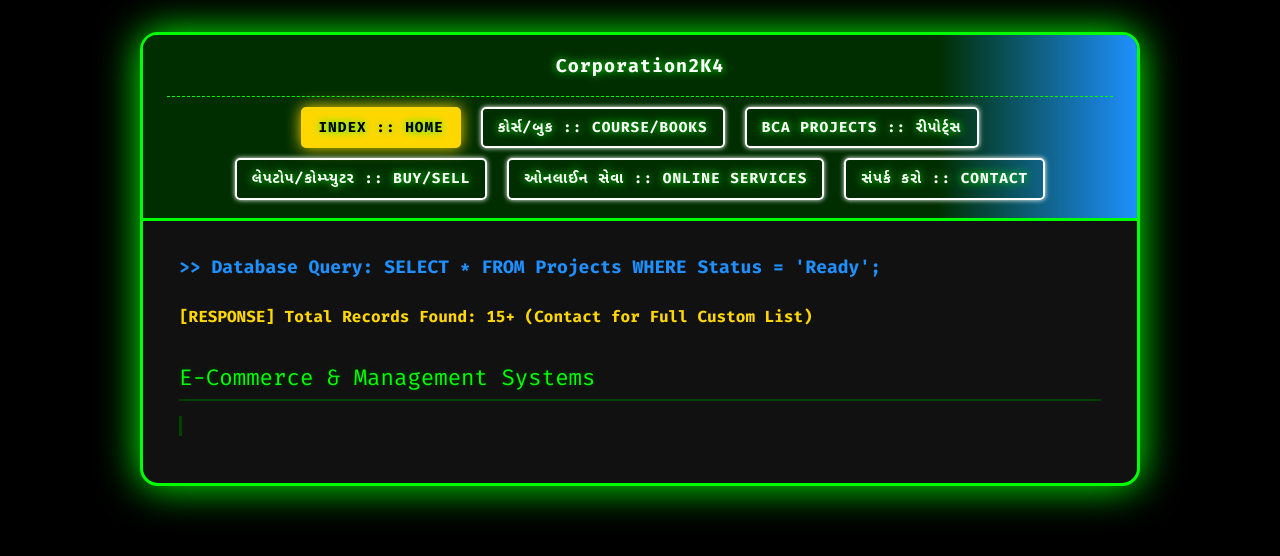
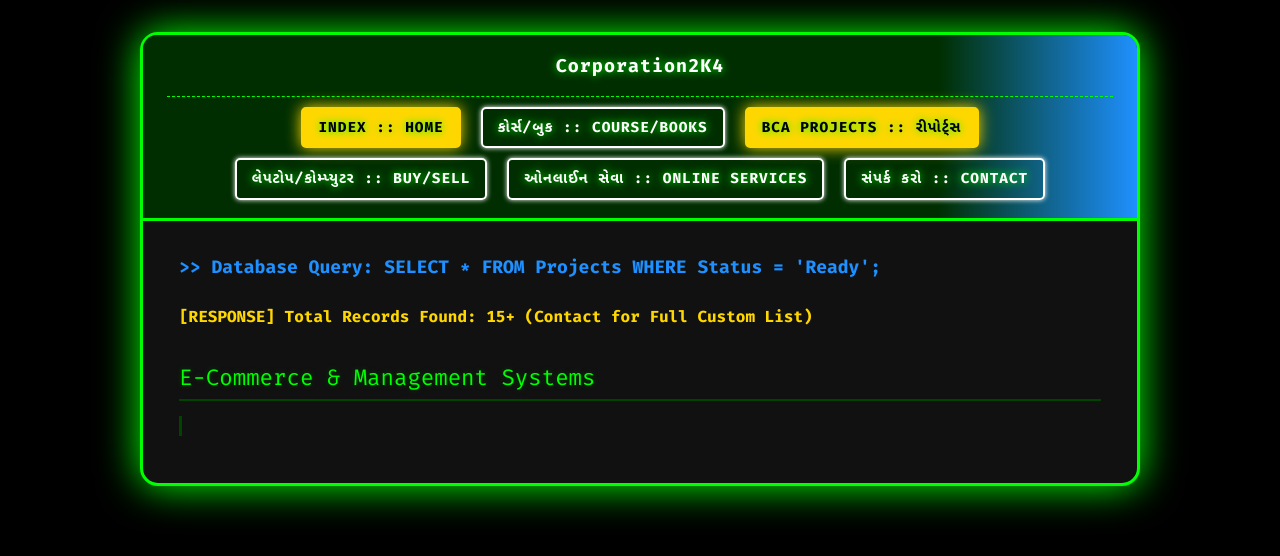
Before and after one commit to Corporation2K4/corporation2K4.github.io, a plain HTML site: page bca_project_reports.html in a window 1280 px wide. Drawn offline with nearby package versions, Linux system fonts and the light colour scheme.

Commit message:
Update bca_project_reports.html

```diff
--- a/bca_project_reports.html
+++ b/bca_project_reports.html
@@ -184,7 +184,7 @@
             <nav id="top-nav-bar">
                 <a href="index.html" class="nav-button active">INDEX :: Home</a>
                 <a href="course_books.html" class="nav-button">કોર્સ/બુક :: Course/Books</a>
-                <a href="bca_project_reports.html" class="nav-button">BCA Projects :: રીપોર્ટ્સ</a>
+                <a href="bca_project_reports.html" class="nav-button active">BCA Projects :: રીપોર્ટ્સ</a>
                 <a href="hardware_system.html" class="nav-button">લેપટોપ/કોમ્પ્યુટર :: Buy/Sell</a>
                 <a href="online.html" class="nav-button">ઓનલાઈન સેવા :: Online Services</a>
                 <a href="contactus.html" class="nav-button">સંપર્ક કરો :: Contact</a>
```
